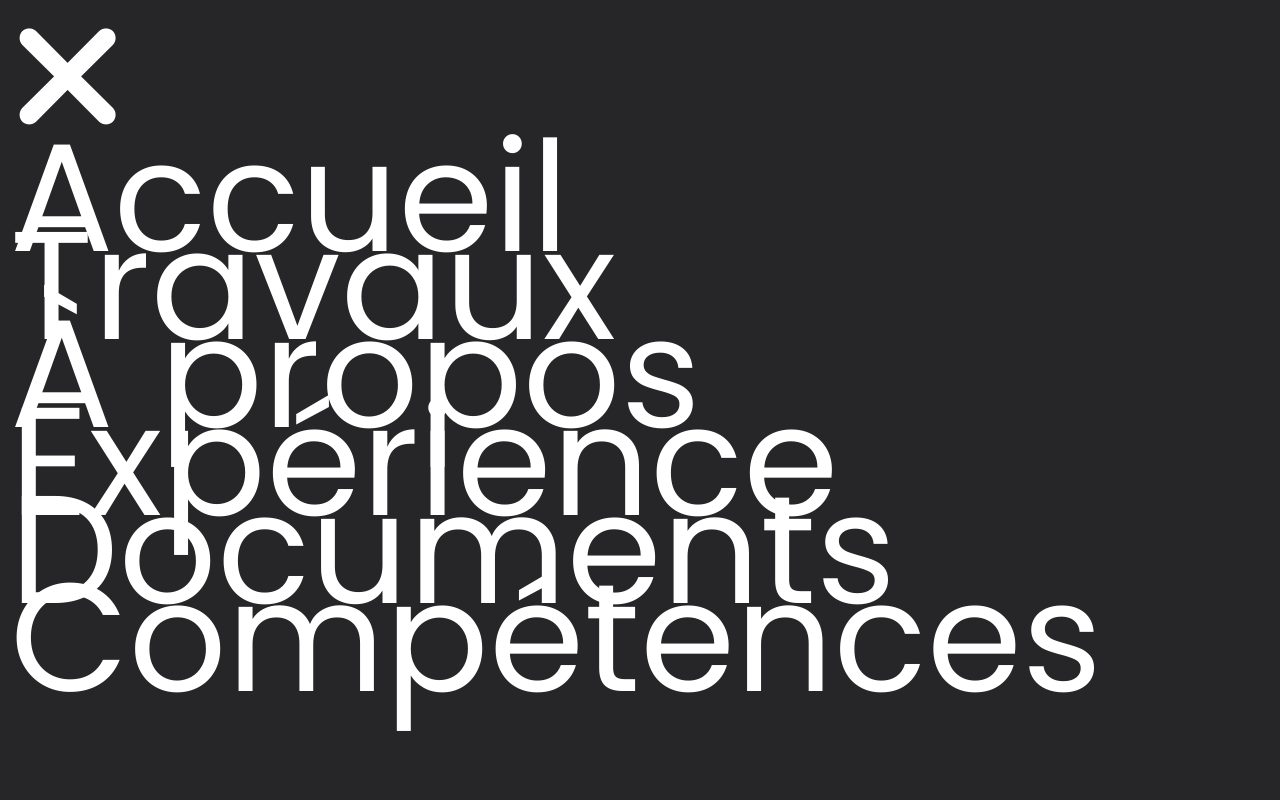
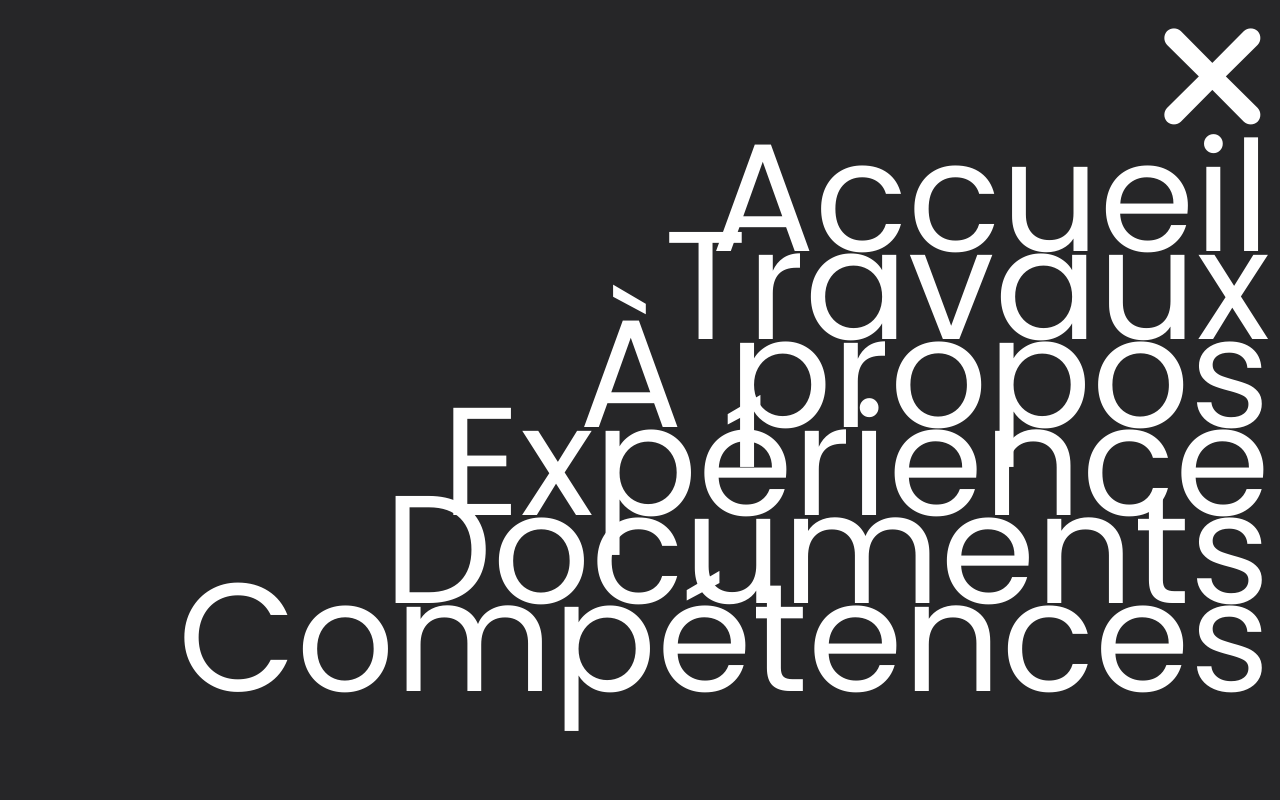
Before and after one commit to al3xioux/portfolio-V3, a React (Create React App) app: page /projetun in a window 1280 px wide. Both pictures are taken after a click on the link 1220 px from the left and 40 px from the top of the page. Shown: the top 800 px of the page. Built offline with nearby package versions, Linux system fonts and the light colour scheme.

Commit message:
Avancement

```diff
--- a/src/components/Header.jsx
+++ b/src/components/Header.jsx
@@ -12,6 +12,10 @@ const Header = () => {
         setIsSidebarOpen(!isSidebarOpen);
     };
 
+    const closeSidebar = () => {
+        setIsSidebarOpen(false);
+    };
+
     return (
         <header>
             <div id="header" style={{ display: isSidebarOpen ? 'none' : 'flex' }}>
@@ -19,12 +23,12 @@ const Header = () => {
             </div>
             <div id="hidden" style={{ display: isSidebarOpen ? 'flex' : 'none' }}>
                 <a id="closecross" onClick={toggleSidebar}><i className="fa-duotone fa-solid fa-xmark"></i></a>
-                <Link to="/home">Accueil</Link> {/* Remplacer href par Link */}
-                <Link to="/works">Travaux</Link> {/* Remplacer href par Link */}
-                <Link to="/about">À propos</Link> {/* Remplacer href par Link */}
-                <Link to="/experiences">Expérience</Link> {/* Remplacer href par Link */}
-                <Link to="/documents">Documents</Link> {/* Remplacer href par Link */}
-                <Link to="/skills">Compétences</Link> {/* Remplacer href par Link */}
+                <Link to="/home" onClick={closeSidebar}>Accueil</Link>
+                <Link to="/works" onClick={closeSidebar}>Travaux</Link>
+                <Link to="/about" onClick={closeSidebar}>À propos</Link>
+                <Link to="/experiences" onClick={closeSidebar}>Expérience</Link>
+                <Link to="/documents" onClick={closeSidebar}>Documents</Link>
+                <Link to="/skills" onClick={closeSidebar}>Compétences</Link>
             </div>
         </header>
     );
--- a/src/pages/ProjetUn.jsx
+++ b/src/pages/ProjetUn.jsx
@@ -3,7 +3,16 @@ import Helmet from '../components/Helmet';
 
 const ProjetUn = () => {
     return (
-        <Helmet title="GAMEHUB" className='gamehub'></Helmet>
+        <Helmet title="GAMEHUB" className='gamehub'>
+            <h1 >GAMEHUB</h1>
+            <p>Gamehub est une plateforme de gestion de tournois pour les jeux vidéo dans la région de Lorraine. Ce projet à été réalisé avec deux de mes camarades dans le cadre de l'école.</p>
+            <div className='section-img'>
+                <section className='container-img'>
+                    <section className='img'></section>
+                </section>
+
+            </div>
+        </Helmet>
     );
 };
 
--- a/src/style/components/_header.scss
+++ b/src/style/components/_header.scss
@@ -23,7 +23,7 @@ main {
     position: relative;
     display: none;
     flex-direction: column;
-    align-items: flex-start;
+    align-items: flex-end;
     background-color: #262628;
     color: white;
     width: 100%;
@@ -34,8 +34,11 @@ main {
 #hidden a {
     font-family: "poppinsregular";
     font-size: 12vw;
-    padding: 0 0 0 10px;
+    padding: 0 10px 0 0;
     line-height: 11vh;
     color: white;
     text-decoration: none;
 }
+#closecross {
+    align-self: flex-end;
+}
--- a/src/style/pages/_projetun.scss
+++ b/src/style/pages/_projetun.scss
@@ -0,0 +1,5 @@
+.gamehub {
+    display: flex;
+    flex-direction: column;
+    text-align: center;
+}
```
